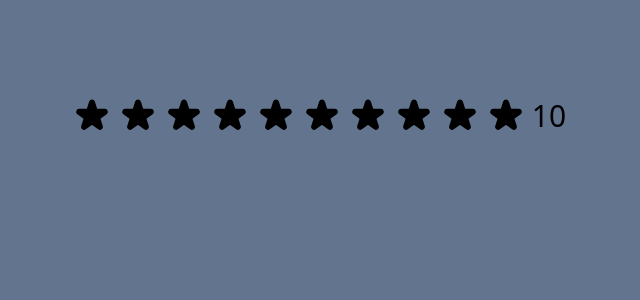
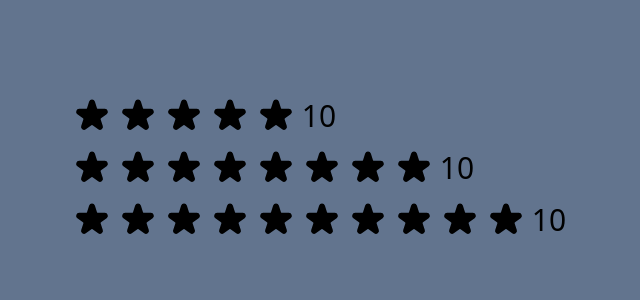
Before and after one commit to 01mehran/star-rating, a React (Vite) app: page / in a window 1280 px wide. Shown: the top 300 px of the page, without its empty margins (321-961 px from the left). Built offline with nearby package versions, Linux system fonts and the light colour scheme.

Commit message:
feat: implement dynamic star length

```diff
--- a/src/App.tsx
+++ b/src/App.tsx
@@ -5,6 +5,8 @@ function App() {
     <div className="h-dvh bg-slate-500 pt-24    ">
       <div className="flex flex-col space-y-3 items-start mx-auto w-fit">
         <StarRating />
+        <StarRating maxRate={8} />
+        <StarRating maxRate={10} />
       </div>
     </div>
   );
--- a/src/StarRating.tsx
+++ b/src/StarRating.tsx
@@ -1,8 +1,12 @@
-function StarRating() {
+type StarRatingProps = {
+  maxRate?: number;
+};
+
+function StarRating({ maxRate = 5 }: StarRatingProps) {
   return (
     <div className="bg-slate-500 text-center">
       <article className="flex  justify-center text-wrap space-x-1.5 items-center">
-        {Array.from({ length: 10 }, (_, i) => (
+        {Array.from({ length: maxRate }, (_, i) => (
           <Star key={i} />
         ))}
         <span className="text-3xl">10</span>
```
